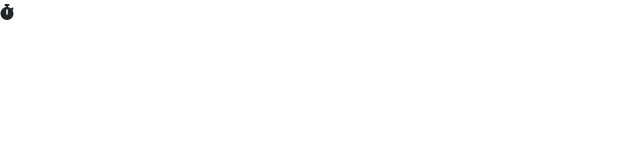
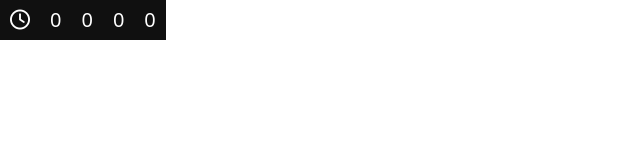
Before and after one commit to 4GeeksAcademy/jide-simple-counter-with-react, a React app: page / in a window 1280 px wide. Shown: the whole page, without its empty margins (0-640 px from the left). Built offline with nearby package versions, Linux system fonts and the light colour scheme.

Commit message:
add css properties for big div

```diff
--- a/src/js/index.js
+++ b/src/js/index.js
@@ -9,12 +9,12 @@ function SimpleCounter(props){
     return (
         <div className='bigCounter'>
             <div className="calendar">
-                <i class="fa-solid fa-stopwatch"></i>
+                <i class="fa-regular fa-clock"></i>
             </div>
-            <div className="four"></div>
-            <div className="three"></div>
-            <div className="two"></div>
-            <div className="one"></div>
+            <div className="four">0</div>
+            <div className="three">0</div>
+            <div className="two">0</div>
+            <div className="one">0</div>
         </div>
     );
 };
--- a/src/styles/index.css
+++ b/src/styles/index.css
@@ -1,4 +1,11 @@
-
+.bigCounter div{
+    display: inline-block;
+    font-size: 20px;
+    line-height: 20px;
+    background: #101010;
+    color: white;
+    padding: 10px;
+}
 /*
 
     You can write your own styles here...
```
